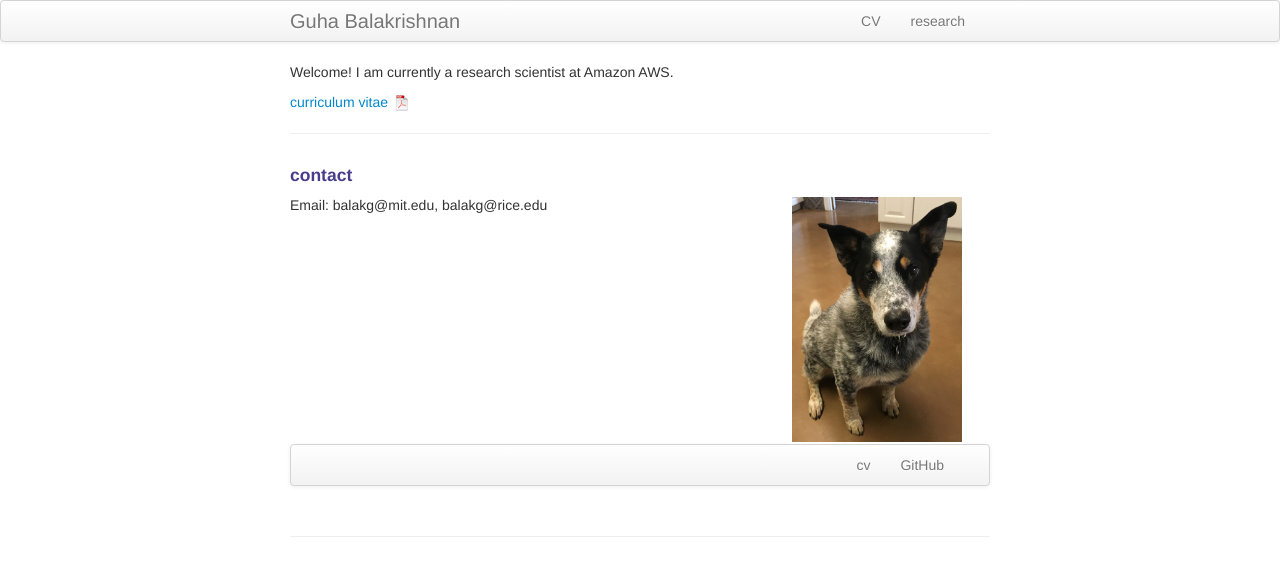
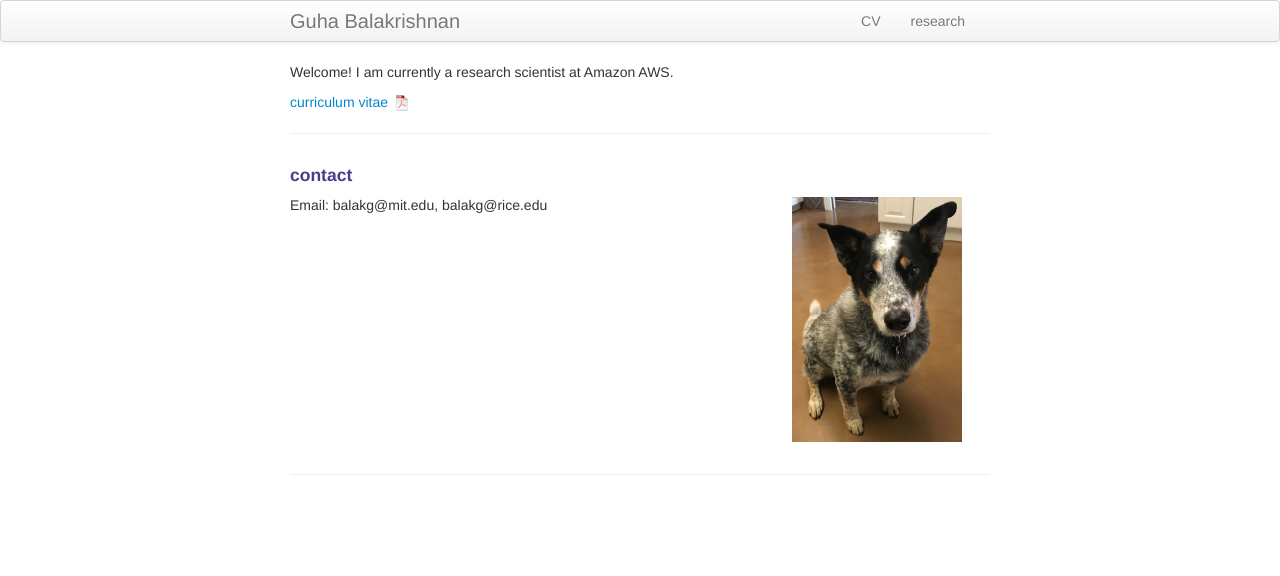
Before and after one commit to balakg/balakg.github.io, a Jekyll site: the page built from index.md, in a window 1280 px wide. Shown: the top 576 px of the page. Built offline with Jekyll 4.4.1, drawn with Linux system fonts in a browser that asks for light colours.

Commit message:
removed bottom navbar

```diff
--- a/index.md
+++ b/index.md
@@ -27,12 +27,3 @@ Welcome! I am currently a research scientist at Amazon AWS.
         </div>
     </div>
 </div>
-
-<div class="navbar">
-  <div class="navbar-inner">
-      <ul class="nav">
-          <li><a href="{{ BASE_PATH }}/assets/CV.pdf">cv</a></li>
-          <li><a href="https://github.com/balakg">GitHub</a></li>
-      </ul>
-  </div>
-</div>
```
